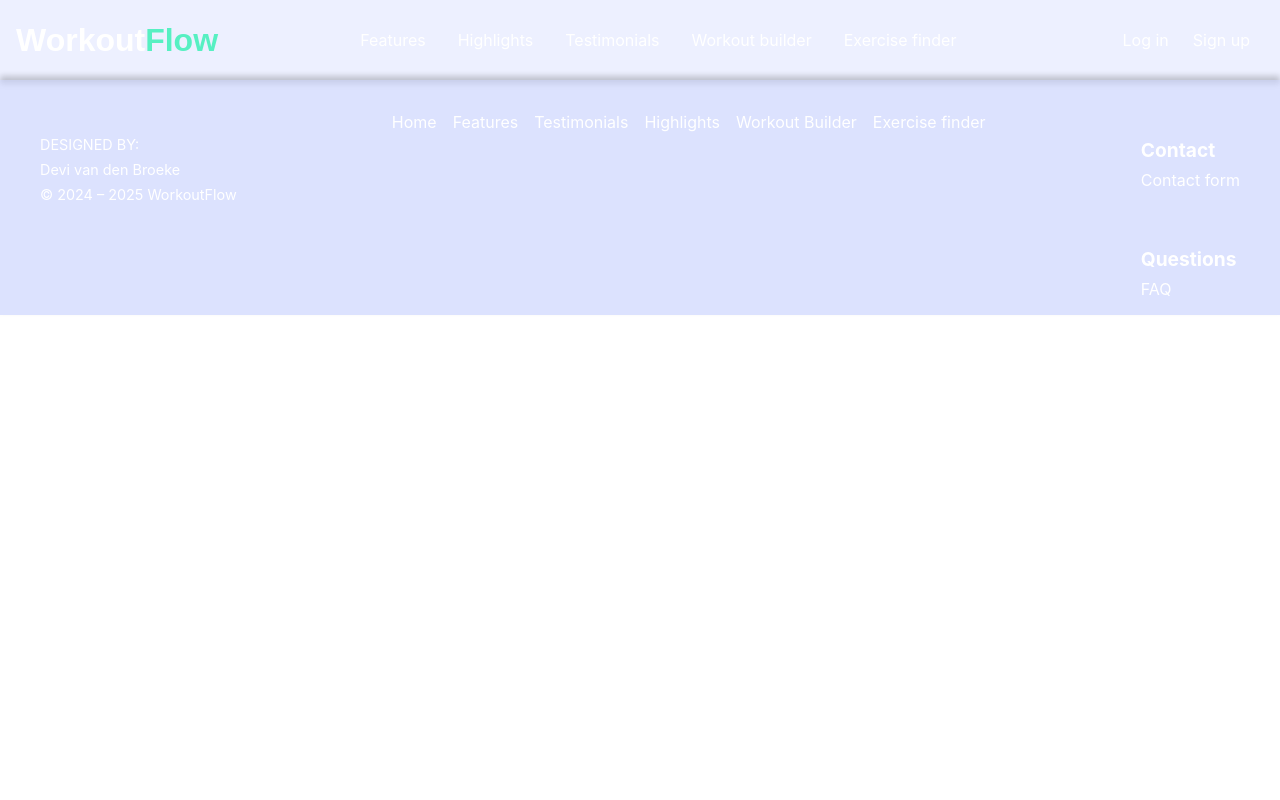
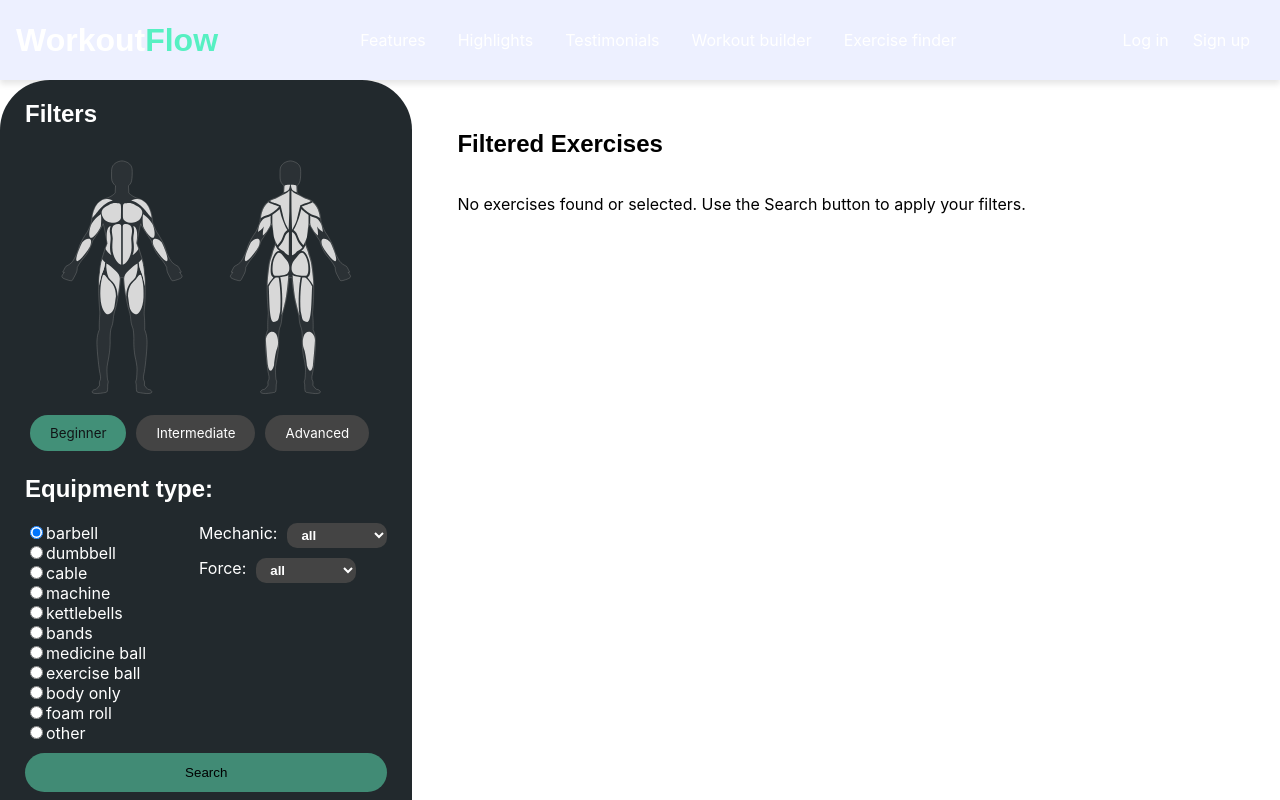
Before and after one commit to Devivdb/workout-flow-webapp, a React (Vite) app: page /search in a window 1280 px wide. Shown: the top 800 px of the page. Built offline with nearby package versions, Linux system fonts and the light colour scheme.

Commit message:
Part 1: setup for search page done (logic is still linked to the Workout builder filters)

```diff
--- a/src/components/ExerciseSelectionPanel/ExerciseSelectionPanel.jsx
+++ b/src/components/ExerciseSelectionPanel/ExerciseSelectionPanel.jsx
@@ -57,6 +57,7 @@ function PopUpSelection() {
     return (
         <>
             <FilteredExercisesList
+                pageId="page2"
                 filteredExercises={filteredExercises}
                 selectedExercises={selectedExercises}
                 onExerciseSelection={handleExerciseSelection}
--- a/src/components/ExerciseSelectionPanel/FilteredExercisesList.jsx
+++ b/src/components/ExerciseSelectionPanel/FilteredExercisesList.jsx
@@ -1,12 +1,26 @@
-import React from 'react';
+import { useContext, useState } from 'react';
+import { FiltersContext } from '../../context/filtersContext/FiltersContext';
 
 function FilteredExercisesList({
                                    filteredExercises,
                                    selectedExercises,
-                                   onExerciseSelection
+                                   onExerciseSelection,
+                                   pageId
                                }) {
+    const { shouldShowInstructions } = useContext(FiltersContext);
+
+    const [expandedExerciseIndex, setExpandedExerciseIndex] = useState(null);
+
+    const toggleInstructions = (index) => {
+        if (expandedExerciseIndex === index) {
+            setExpandedExerciseIndex(null);
+        } else {
+            setExpandedExerciseIndex(index);
+        }
+    };
+
     return (
-        <section className="filters-block">
+        <section className="filters-block filters-results">
             <h2>Filtered Exercises</h2>
             <div className="result">
                 {filteredExercises.length > 0 ? (
@@ -26,6 +40,31 @@ function FilteredExercisesList({
                                     <p><b>Force:</b> {exercise.force}</p>
                                     <p><b>Mechanic:</b> {exercise.mechanic}</p>
                                     <p><b>Muscle group:</b> {exercise.primaryMuscles[0]}</p>
+
+                                    {shouldShowInstructions(pageId) && exercise.instructions && exercise.instructions.length > 0 && (
+                                        <>
+                                            <button
+                                                onClick={(e) => {
+                                                    e.stopPropagation();
+                                                    toggleInstructions(index);
+                                                }}
+                                                className="instructions-toggle"
+                                            >
+                                                {expandedExerciseIndex === index ? "Hide Instructions" : "Show Instructions"}
+                                            </button>
+
+                                            {expandedExerciseIndex === index && (
+                                                <div className="instructions">
+                                                    <p><b>Instructions:</b></p>
+                                                    <ol>
+                                                        {exercise.instructions.map((step, stepIndex) => (
+                                                            <li key={stepIndex}>{step}</li>
+                                                        ))}
+                                                    </ol>
+                                                </div>
+                                            )}
+                                        </>
+                                    )}
                                 </div>
                             );
                         })}
--- a/src/components/filterExercises/FiltersExercises.jsx
+++ b/src/components/filterExercises/FiltersExercises.jsx
@@ -49,7 +49,7 @@ function FiltersExercises() {
 
     return (
         <>
-            <section className="filters-block">
+            <section className="filters-block filter-apply">
                 <h2>Filters</h2>
                 <div className="svg-container" onClick={handleMuscleClick}>
                     <MuscleGroups className="muscle-svg"/>
--- a/src/context/filtersContext/FiltersContext.jsx
+++ b/src/context/filtersContext/FiltersContext.jsx
@@ -76,7 +76,8 @@ export function FiltersProvider({ children }) {
                     primaryMuscles: exercise.primaryMuscles,
                     level: exercise.level,
                     force: exercise.force,
-                    mechanic: exercise.mechanic
+                    mechanic: exercise.mechanic,
+                    instructions: exercise.instructions
                 }];
             }
         });
@@ -125,6 +126,10 @@ export function FiltersProvider({ children }) {
         });
     };
 
+    const shouldShowInstructions = (pageId) => {
+        return pageId === "page1";
+    };
+
     return (
         <FiltersContext.Provider
             value={{
@@ -159,7 +164,10 @@ export function FiltersProvider({ children }) {
                 handleSelectedExerciseClick,
                 handleAddSet,
                 handleInputChange,
-                handleDeleteSet
+                handleDeleteSet,
+
+                // Page id
+                shouldShowInstructions
             }}
         >
             {children}
--- a/src/pages/search/Search.css
+++ b/src/pages/search/Search.css
@@ -0,0 +1,49 @@
+.outer-container-search {
+display: flex;
+    gap: 20px;
+}
+
+.outer-container-search .filters-results {
+    display: flex;
+    flex-direction: column;
+    width: 100%;
+    background-color: rgba(0, 0, 0, 0);
+    font-family: 'Inter', sans-serif;
+    padding: 30px 25px 10px;
+}
+
+.outer-container-search .filters-results .outer {
+    display: flex;
+    flex-direction: row;
+    justify-content: space-evenly;
+    width: 100%;
+    flex-wrap: wrap;
+}
+
+.outer-container-search .filters-results .inner {
+    border: solid 1px black;
+    color: white;
+    background-color: #22292D;
+}
+
+.outer-container-search .filters-results .inner .instructions-toggle {
+        border-radius: 50px;
+        width: 110px;
+        height: 39px;
+        cursor: pointer;
+        background-color: #63F7C3FF;
+}
+
+.outer-container-search .filter-apply {
+    display: flex;
+    flex-direction: column;
+    background-color: #22292D;
+    color: white;
+    border-radius: 50px;
+    width: 30%;
+    height: 100%;
+    padding-left: 25px;
+    padding-right: 25px;
+    font-family: 'Inter', sans-serif;
+    padding-bottom: 10px;
+}
--- a/src/pages/search/Search.jsx
+++ b/src/pages/search/Search.jsx
@@ -1,10 +1,31 @@
 import './Search.css'
+import FiltersExercises from "../../components/filterExercises/FiltersExercises.jsx";
+import FilteredExercisesList from "../../components/ExerciseSelectionPanel/FilteredExercisesList.jsx";
+import {useContext} from "react";
+import {FiltersContext} from "../../context/filtersContext/FiltersContext.jsx";
 
 function Search() {
 
+    /// Context
+    const {
+        filteredExercises,
+        selectedExercises,
+        handleExerciseSelection
+    } = useContext(FiltersContext)
+
     return (
         <>
-
+            <div className="outer-container-search">
+                <FiltersExercises
+                    className="filters-results"/>
+                <FilteredExercisesList
+                    pageId="page1"
+                    className="filter-apply"
+                    filteredExercises={filteredExercises}
+                    selectedExercises={selectedExercises}
+                    onExerciseSelection={handleExerciseSelection}
+                />
+            </div>
         </>
     )
 }
--- a/src/pages/workoutBuilder/WorkoutBuilder1.jsx
+++ b/src/pages/workoutBuilder/WorkoutBuilder1.jsx
@@ -126,7 +126,7 @@ function WorkoutBuilder1() {
                 <button onClick={exportAsPDF}>Export PDF</button>
             </div>
             <div className="workout-builder-container">
-                <FiltersExercises className="con"/>
+                <FiltersExercises/>
                 <PopUpSelection/>
             </div>
         </>
```
